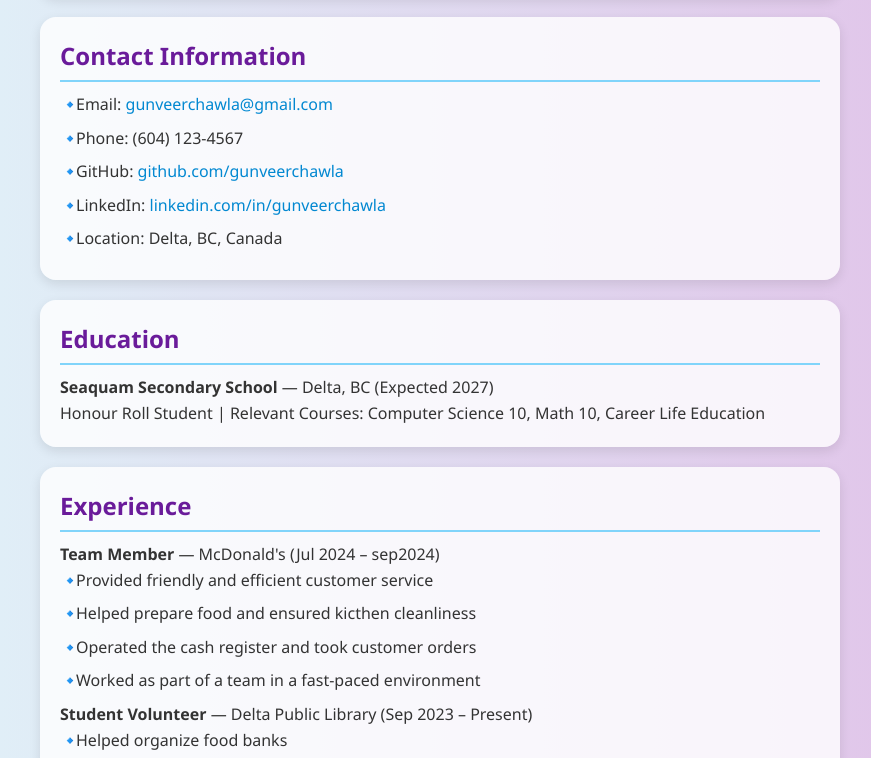
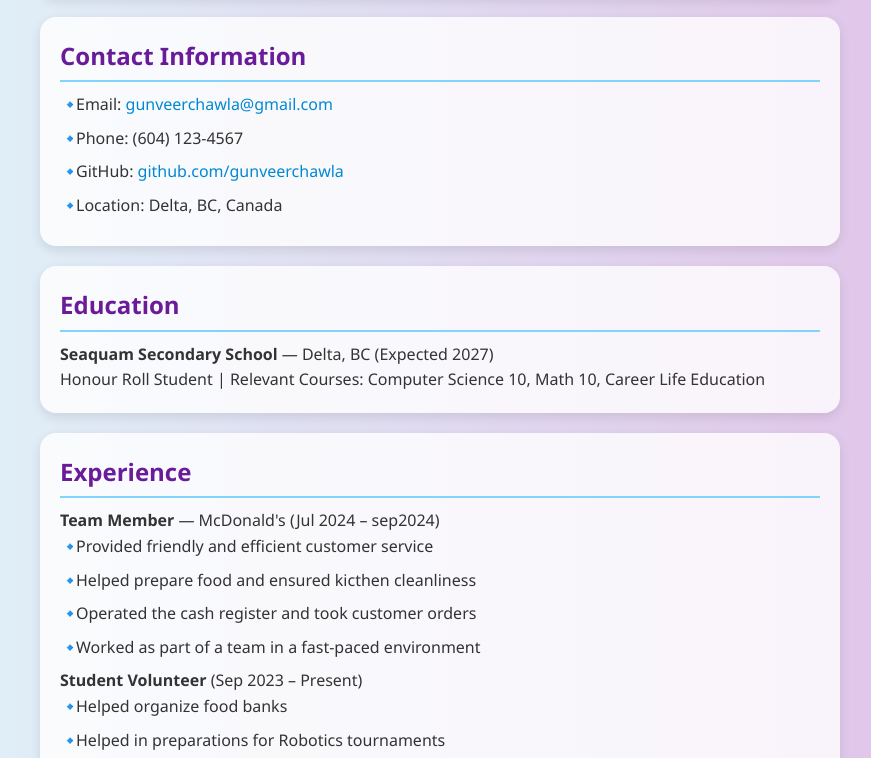
Before and after one commit to swatfrager/resume, a plain HTML site: page index.html in a window 1280 px wide. Shown: the part 186-944 px from the top of the page, without its empty margins (200-1071 px from the left). Drawn offline with Linux system fonts and the light colour scheme.

Commit message:
Update index.html

```diff
--- a/index.html
+++ b/index.html
@@ -18,7 +18,6 @@
             <li>Email: <a href="mailto:gunveerchawla@gmail.com">gunveerchawla@gmail.com</a></li>
             <li>Phone: (604) 123-4567</li>
             <li>GitHub: <a href="https://github.com/gunveerchawla" target="_blank">github.com/gunveerchawla</a></li>
-            <li>LinkedIn: <a href="https://linkedin.com/in/gunveerchawla" target="_blank">linkedin.com/in/gunveerchawla</a></li>
             <li>Location: Delta, BC, Canada</li>
         </ul>
     </section>
@@ -39,7 +38,7 @@
             <li>Worked as part of a team in a fast-paced environment</li>
         </ul>
 
-        <p><strong>Student Volunteer</strong> — Delta Public Library (Sep 2023 – Present)</p>
+        <p><strong>Student Volunteer</strong> (Sep 2023 – Present)</p>
         <ul>
             <li>Helped organize food banks</li>
             <li>Helped in preparations for Robotics tournaments</li>
```
